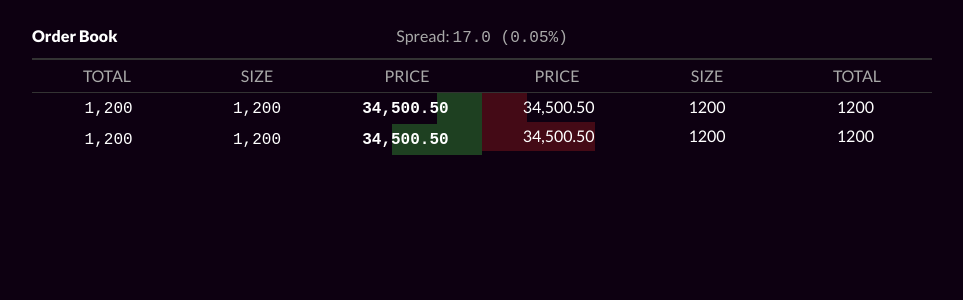
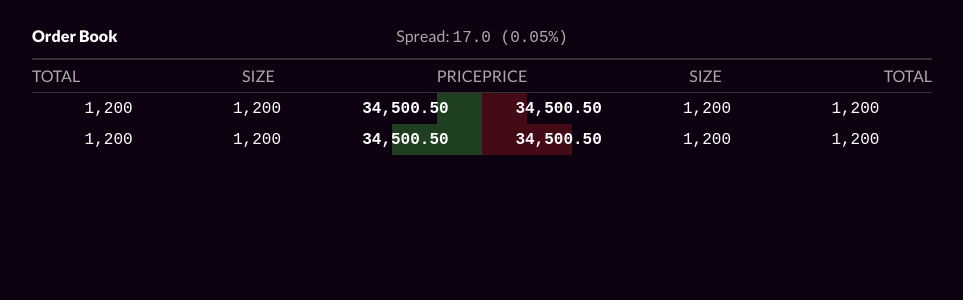
Before and after one commit to mpavel/orderbook, a React (Create React App) app: page / in a window 1280 px wide. Shown: the top 300 px of the page, without its empty margins (158-1121 px from the left). Built offline with nearby package versions, Linux system fonts and the light colour scheme; a web font is replaced by a local one.

Commit message:
Extract OrderLevel component

```diff
--- /dev/null
+++ b/src/components/OrderLevel/OrderLevel.scss
@@ -0,0 +1,43 @@
+@import './../../utils/scss/variables.scss';
+
+.row {
+  display: flex;
+  flex-direction: row;
+  justify-content: space-between;
+  position: relative;
+  padding: .15rem;
+
+  &:hover {
+    background-color: rgba(#fff, .05);
+  }
+
+  .column {
+    z-index: 20;
+    width: 100%;
+  }
+
+  .depth {
+    position: absolute;
+    top: 0;
+    height: 100%;
+    z-index: 10;
+  }
+}
+
+.buySide {
+  .depth {
+    background-color: rgba($buy-color, 0.3);
+    right: 0;
+  }
+}
+
+.sellSide {
+  .header, .row {
+    flex-direction: row-reverse;
+  }
+
+  .depth {
+    background-color: rgba($sell-color, 0.3);
+    left: 0;
+  }
+}
--- /dev/null
+++ b/src/components/OrderLevel/OrderLevel.tsx
@@ -0,0 +1,22 @@
+import React from 'react';
+import { Number } from '../Number/Number';
+import { Price } from '../Price/Price';
+import './OrderLevel.scss';
+
+interface Props {
+    total: number;
+    size: number;
+    price: number;
+    depth: number;
+}
+
+export const OrderLevel: React.FC<Props> = ({ total, size, price, depth }) => {
+    return (
+        <div className='row'>
+            <div className='column'><Number amount={total} /></div>
+            <div className='column'><Number amount={size} /></div>
+            <div className='column'><Price amount={price} bold /></div>
+            <div className='depth' style={{ width: `${depth}%` }} />
+        </div>
+    );
+}
--- a/src/components/index.ts
+++ b/src/components/index.ts
@@ -1,9 +1,11 @@
 import { Number } from './Number/Number';
 import { NumberStyle } from './Number/NumberStyle';
+import { OrderLevel } from './OrderLevel/OrderLevel';
 import { Price } from './Price/Price';
 
 export {
     Number,
     NumberStyle,
+    OrderLevel,
     Price,
 }
--- a/src/orderbook/Orderbook.scss
+++ b/src/orderbook/Orderbook.scss
@@ -45,45 +45,3 @@
   border-bottom: 1px solid $border-color;
   padding: .25rem 0;
 }
-
-.row {
-  display: flex;
-  flex-direction: row;
-  justify-content: space-between;
-  position: relative;
-  padding: .15rem;
-
-  &:hover {
-    background-color: rgba(#fff, .05);
-  }
-}
-
-.column {
-  z-index: 20;
-  width: 100%;
-}
-
-.depth {
-  position: absolute;
-  top: 0;
-  height: 100%;
-  z-index: 10;
-}
-
-.buySide {
-  .depth {
-    background-color: rgba($buy-color, 0.3);
-    right: 0;
-  }
-}
-
-.sellSide {
-  .header, .row {
-    flex-direction: row-reverse;
-  }
-
-  .depth {
-    background-color: rgba($sell-color, 0.3);
-    left: 0;
-  }
-}
--- a/src/orderbook/OrderbookContainer.tsx
+++ b/src/orderbook/OrderbookContainer.tsx
@@ -1,6 +1,6 @@
 import React from 'react';
 import './Orderbook.scss';
-import { Number, NumberStyle, Price } from '../components';
+import { NumberStyle, OrderLevel } from '../components';
 
 interface Props {}
 
@@ -19,18 +19,8 @@ export const OrderbookContainer: React.FC<Props> = ({}) => {
                             <div className='column'>Size</div>
                             <div className='column'>Price</div>
                         </div>
-                        <div className='row'>
-                            <div className='column'><Number amount={1200} /></div>
-                            <div className='column'><Number amount={1200} /></div>
-                            <div className='column'><Price amount={34500.5} bold></Price></div>
-                            <div className='depth' style={{ width: '10%' }}></div>
-                        </div>
-                        <div className='row'>
-                            <div className='column'><Number amount={1200} /></div>
-                            <div className='column'><Number amount={1200} /></div>
-                            <div className='column'><Price amount={34500.5} bold></Price></div>
-                            <div className='depth' style={{ width: '20%' }}></div>
-                        </div>
+                        <OrderLevel total={1200} size={1200} price={34500.5} depth={10} />
+                        <OrderLevel total={1200} size={1200} price={34500.5} depth={20} />
                     </div>
                     <div className='sellSide'>
                         <div className='header'>
@@ -38,18 +28,8 @@ export const OrderbookContainer: React.FC<Props> = ({}) => {
                             <div className='column'>Size</div>
                             <div className='column'>Price</div>
                         </div>
-                        <div className='row'>
-                            <div className='column'>1200</div>
-                            <div className='column'>1200</div>
-                            <div className='column price'>34,500.50</div>
-                            <div className='depth' style={{ width: '10%' }}></div>
-                        </div>
-                        <div className='row'>
-                            <div className='column'>1200</div>
-                            <div className='column'>1200</div>
-                            <div className='column price'>34,500.50</div>
-                            <div className='depth' style={{ width: '25%' }}></div>
-                        </div>
+                        <OrderLevel total={1200} size={1200} price={34500.5} depth={10} />
+                        <OrderLevel total={1200} size={1200} price={34500.5} depth={20} />
                     </div>
                 </div>
             </div>
```
